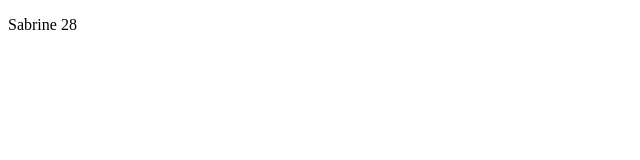
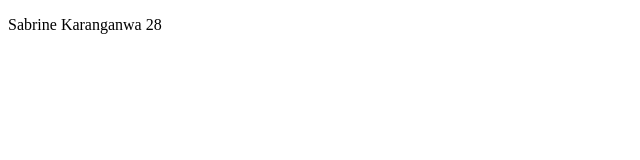
Before and after one commit to dbnorth/seivdemo2024, a plain HTML site: page sabrine.html in a window 1280 px wide. Shown: the whole page, without its empty margins (0-640 px from the left). Drawn offline with Linux system fonts and the light colour scheme.

Commit message:
added my lastname

```diff
--- a/sabrine.html
+++ b/sabrine.html
@@ -2,7 +2,7 @@
 
 <head>
     <meta charset="utf-8" />
-    <p> Sabrine 28 </p>
+    <p> Sabrine Karanganwa 28</p>
 </head>
 <body>
 
```
